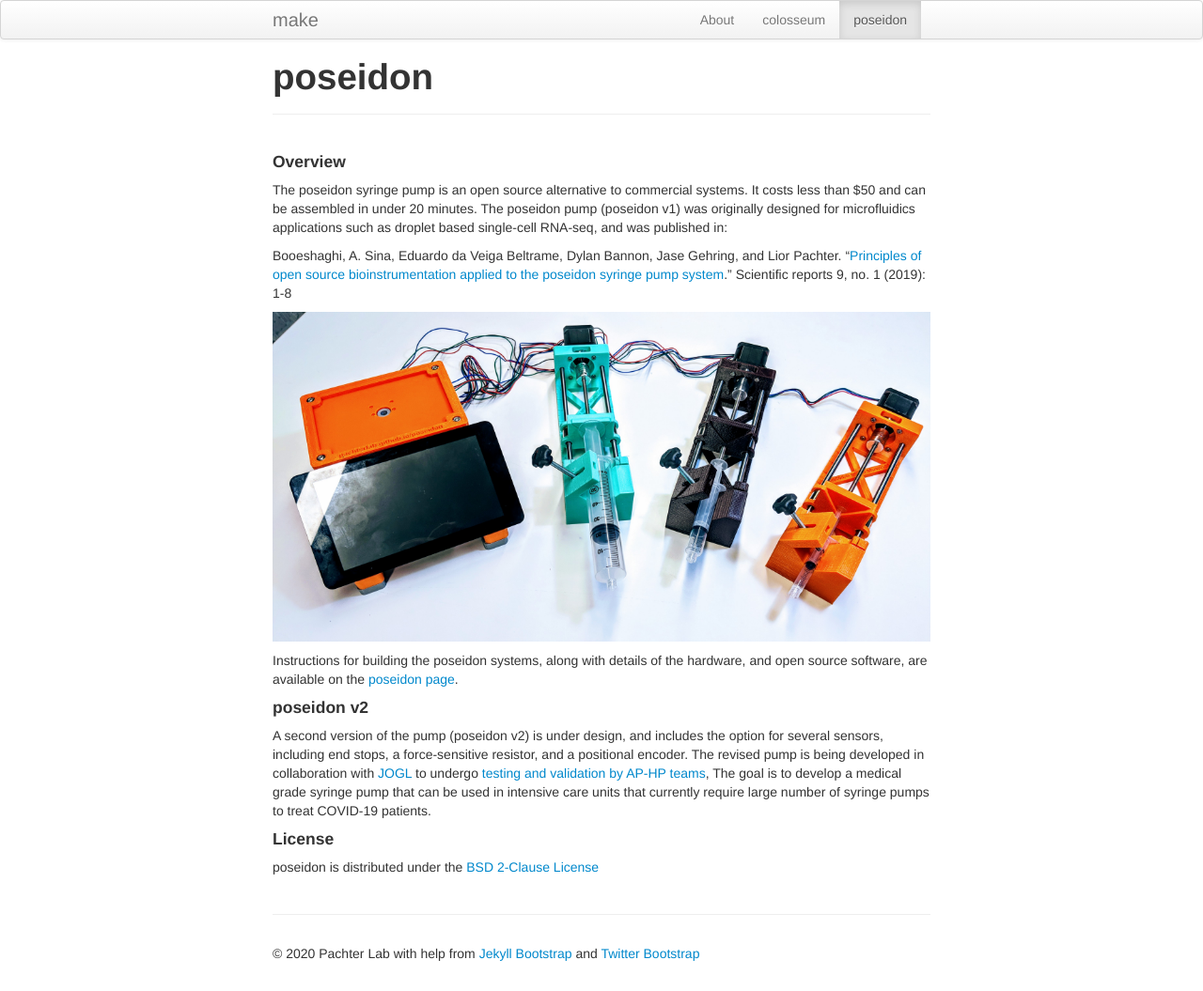
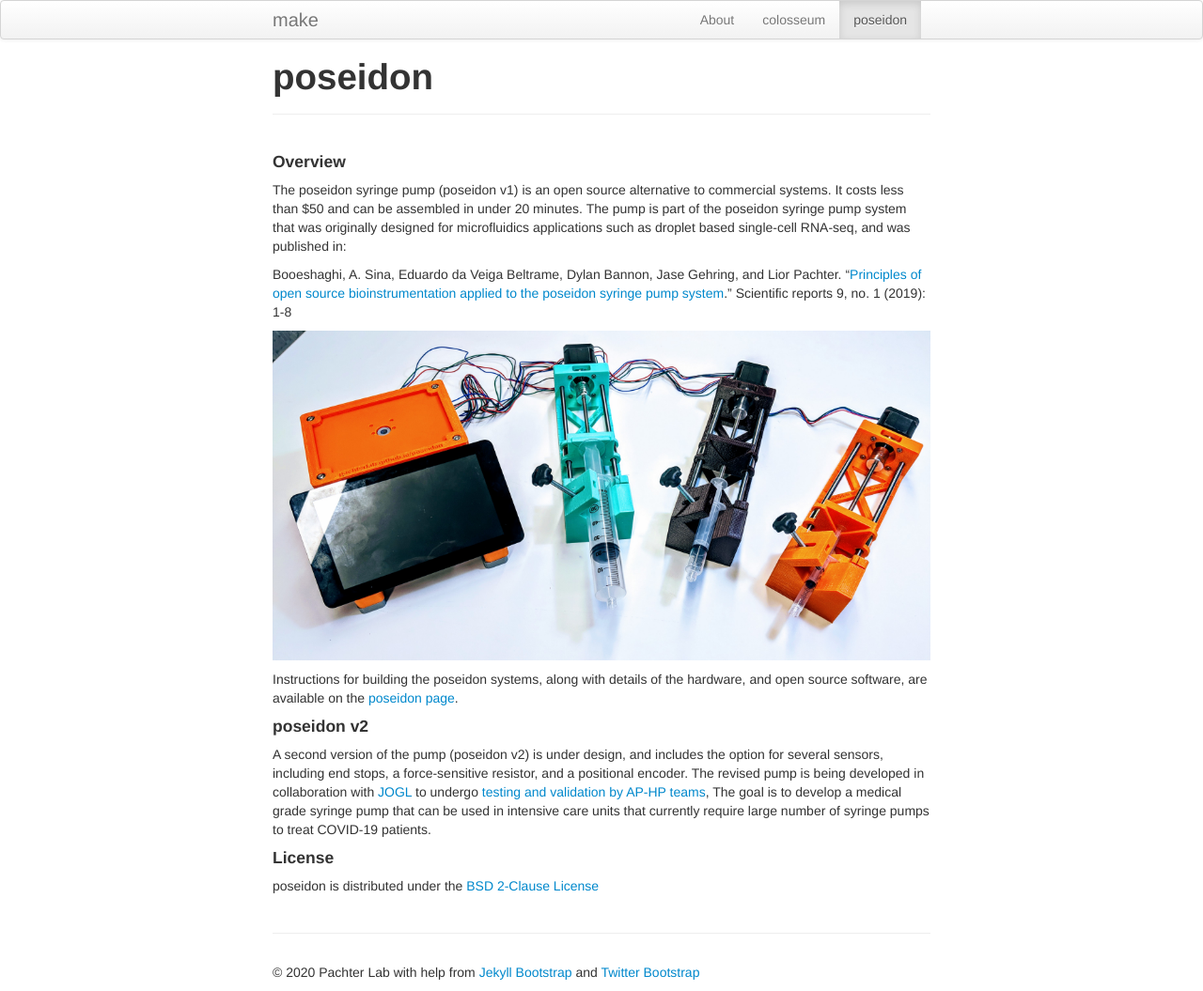
Before and after one commit to pachterlab/make, a Jekyll site: the page built from poseidon.md, in a window 1280 px wide. Shown: the whole page at 94% size. Built offline with Jekyll 4.4.1, drawn with Linux system fonts in a browser that asks for light colours.

Commit message:
Update poseidon.md

```diff
--- a/poseidon.md
+++ b/poseidon.md
@@ -8,7 +8,7 @@
 
 #### Overview
 
-The poseidon syringe pump is an open source alternative to commercial systems. It costs less than $50 and can be assembled in under 20 minutes. The poseidon pump (poseidon v1) was originally designed for microfluidics applications such as droplet based single-cell RNA-seq, and was published in:
+The poseidon syringe pump (poseidon v1) is an open source alternative to commercial systems. It costs less than $50 and can be assembled in under 20 minutes. The pump is part of the poseidon syringe pump system that was originally designed for microfluidics applications such as droplet based single-cell RNA-seq, and was published in:
 
 Booeshaghi, A. Sina, Eduardo da Veiga Beltrame, Dylan Bannon, Jase Gehring, and Lior Pachter. "[Principles of open source bioinstrumentation applied to the poseidon syringe pump system](https://www.nature.com/articles/s41598-019-48815-9)." Scientific reports 9, no. 1 (2019): 1-8
 
```
